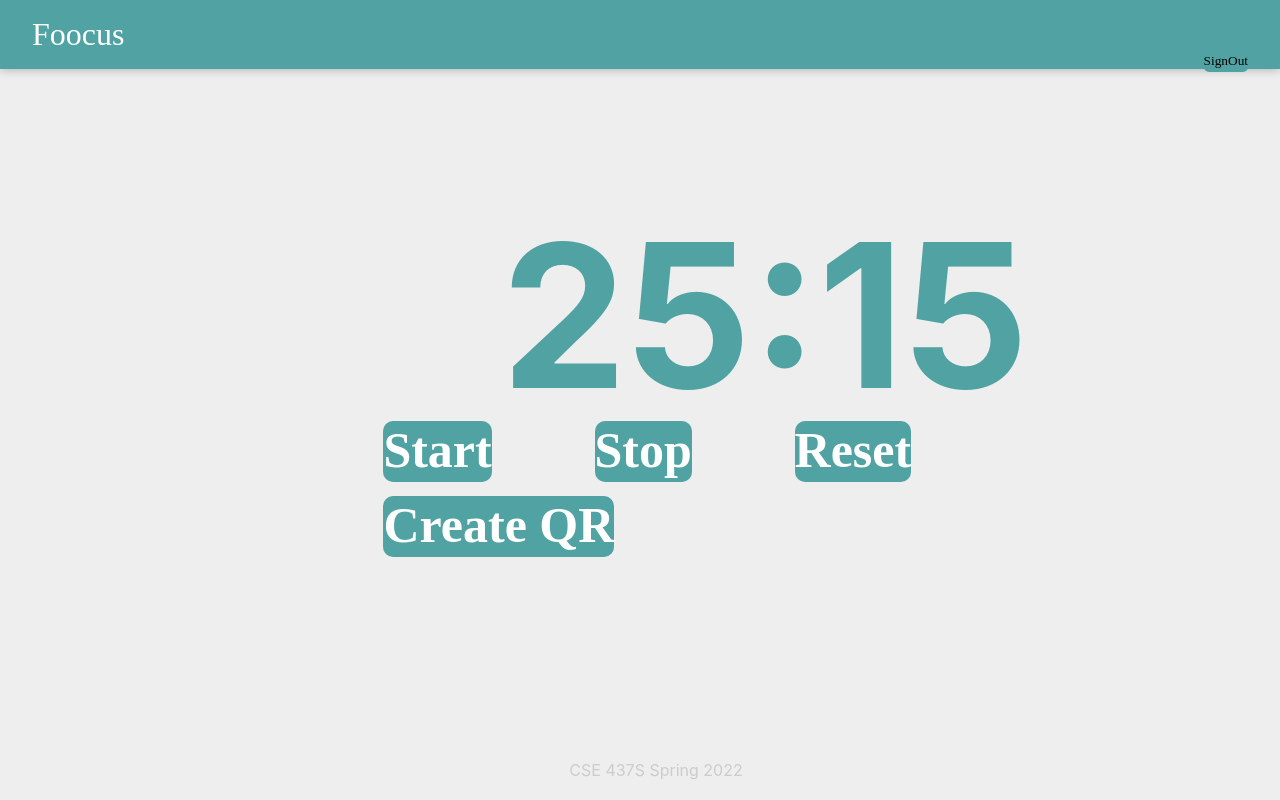
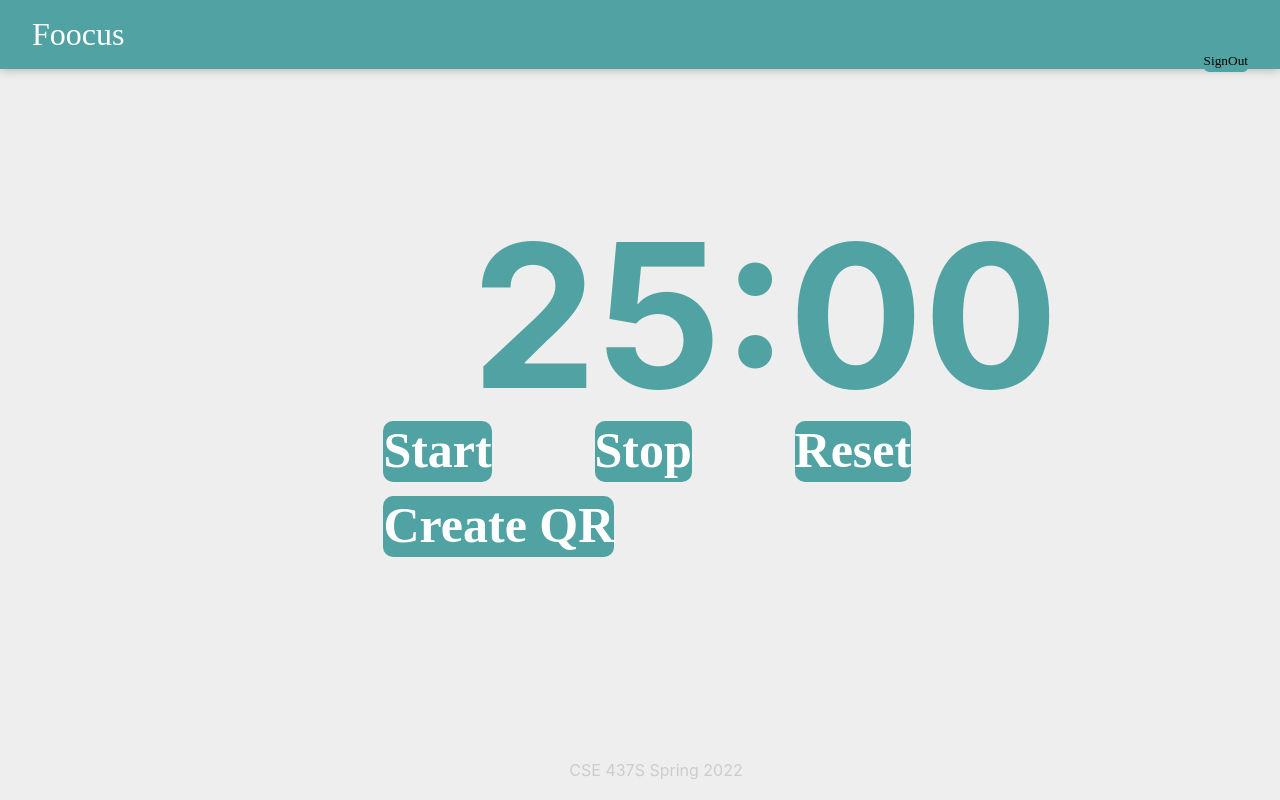
Before and after one commit to NingyueLiang/Pomodoro-Timer, a Next.js app: page /qr in a window 1280 px wide. Built offline with nearby package versions, Linux system fonts and the light colour scheme.

Commit message:
fixed QR url query for timer

```diff
--- a/components/Timer.jsx
+++ b/components/Timer.jsx
@@ -57,8 +57,6 @@ const Timer = (props) => {
     setQRValue(baseURL + strValue);
 
     setQRVisible(true);
-
-    console.log(router.query);
   }
 
   const toggleShowQR = () => {
--- a/pages/qr.js
+++ b/pages/qr.js
@@ -1,4 +1,4 @@
-import React, { useState } from "react";
+import React, { useState, useEffect } from "react";
 import Header from "../components/Header";
 import Footer from "../components/Footer";
 import Todolist from "../components/Todolist";
@@ -6,13 +6,13 @@ import Timer from "../components/Timer";
 import { useRouter } from 'next/router'
 
 
-const Qr = (props) => {
+const Qr = ({query}) => {
     const router = useRouter();
 
     return(
         <div>
         <Header />
-        <Timer initialMinute={5} initialSeconds={15} />
+        {router.isReady && <Timer initialMinutes={router.query.minutes} initialSeconds={router.query.seconds} />}
         <Footer />
       </div>
     );
```
